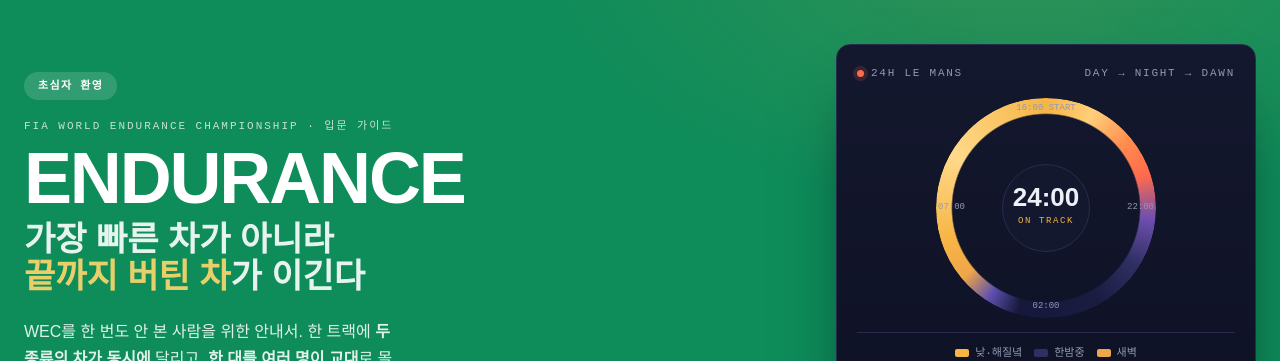
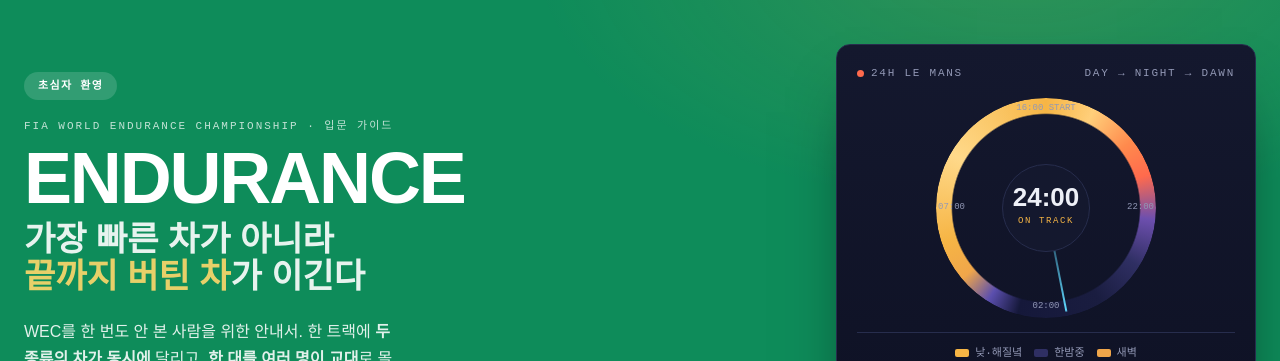
Before and after one commit to sungjaeCho96/OneLap, a Next.js app: page /guide/wec in a window 1280 px wide. Shown: the part 132-493 px from the top of the page. Built offline with nearby package versions, Linux system fonts and the light colour scheme; no server answers.

Commit message:
fix(guide/wec): 24시간 다이얼 애니메이션 복구
inline style은 @keyframes 정의 불가 — globals.css에 wec-sweep/wec-pulse
keyframe 추가 후 className으로 연결. 바늘(.hand) 요소도 누락돼 있어 함께 추가.

```diff
--- a/src/app/globals.css
+++ b/src/app/globals.css
@@ -26,6 +26,31 @@
   50%       { opacity: 0.35; }
 }
 
+/* WEC 다이얼 위젯 */
+@keyframes wec-sweep {
+  to { transform: translate(-50%, -100%) rotate(360deg); }
+}
+@keyframes wec-pulse {
+  0%   { box-shadow: 0 0 0 0 rgba(255,106,77,.5); }
+  70%  { box-shadow: 0 0 0 8px rgba(255,106,77,0); }
+  100% { box-shadow: 0 0 0 0 rgba(255,106,77,0); }
+}
+.wec-dial-hand {
+  position: absolute;
+  left: 50%;
+  top: 50%;
+  width: 2px;
+  height: 48%;
+  background: linear-gradient(#5fd9ff, transparent);
+  transform-origin: bottom center;
+  transform: translate(-50%, -100%) rotate(0deg);
+  animation: wec-sweep 14s linear infinite;
+  border-radius: 2px;
+}
+.wec-live-dot {
+  animation: wec-pulse 1.7s infinite;
+}
+
 body {
   background: #F2EFE8;
   color: #15120D;
--- a/src/app/guide/wec/page.tsx
+++ b/src/app/guide/wec/page.tsx
@@ -101,7 +101,7 @@
             <div style={{ background: 'linear-gradient(180deg,#14182e,#0e1124)', border: '1px solid #272d4d', borderRadius: 14, padding: '20px 20px 18px', boxShadow: '0 34px 70px -34px rgba(0,0,0,.9)', fontFamily: "'Space Mono', monospace" }}>
               <div style={{ display: 'flex', justifyContent: 'space-between', alignItems: 'center', fontSize: 11, letterSpacing: '0.16em', color: '#9298b5', textTransform: 'uppercase', marginBottom: 16 }}>
                 <span style={{ display: 'inline-flex', alignItems: 'center', gap: 7 }}>
-                  <span style={{ width: 7, height: 7, borderRadius: '50%', background: '#ff6a4d', display: 'inline-block', boxShadow: '0 0 0 4px rgba(255,106,77,.15)' }} />
+                  <span className="wec-live-dot" style={{ width: 7, height: 7, borderRadius: '50%', background: '#ff6a4d', display: 'inline-block' }} />
                   24H Le Mans
                 </span>
                 <span>DAY → NIGHT → DAWN</span>
@@ -116,6 +116,8 @@
                   WebkitMask: 'radial-gradient(circle, transparent 60%, #000 61%)',
                   mask: 'radial-gradient(circle, transparent 60%, #000 61%)',
                 }} />
+                {/* 바늘 */}
+                <div className="wec-dial-hand" />
                 {/* 코어 */}
                 <div style={{ position: 'absolute', inset: '30%', borderRadius: '50%', background: '#14182e', border: '1px solid #272d4d', display: 'grid', placeItems: 'center', textAlign: 'center' }}>
                   <div>
```
